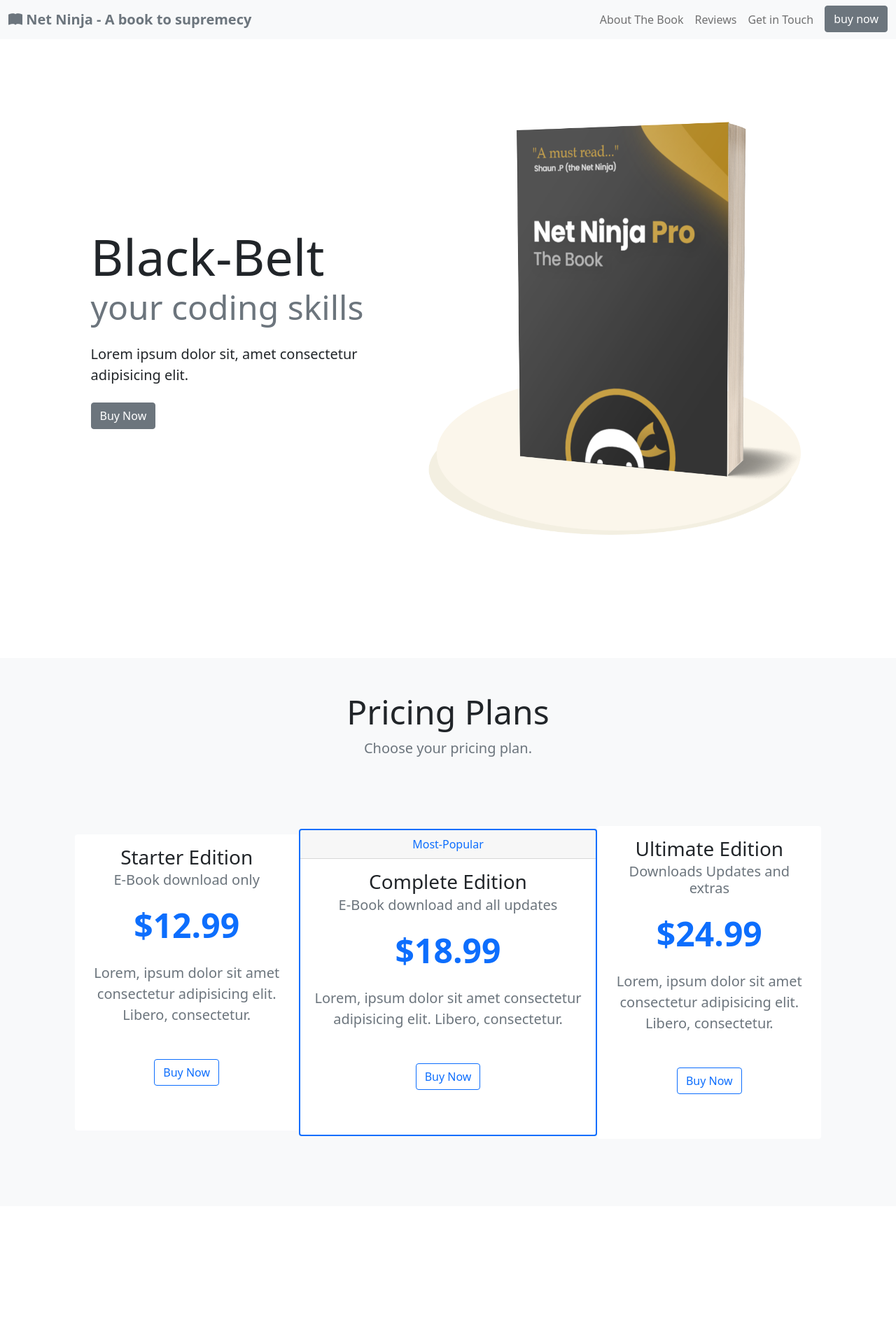
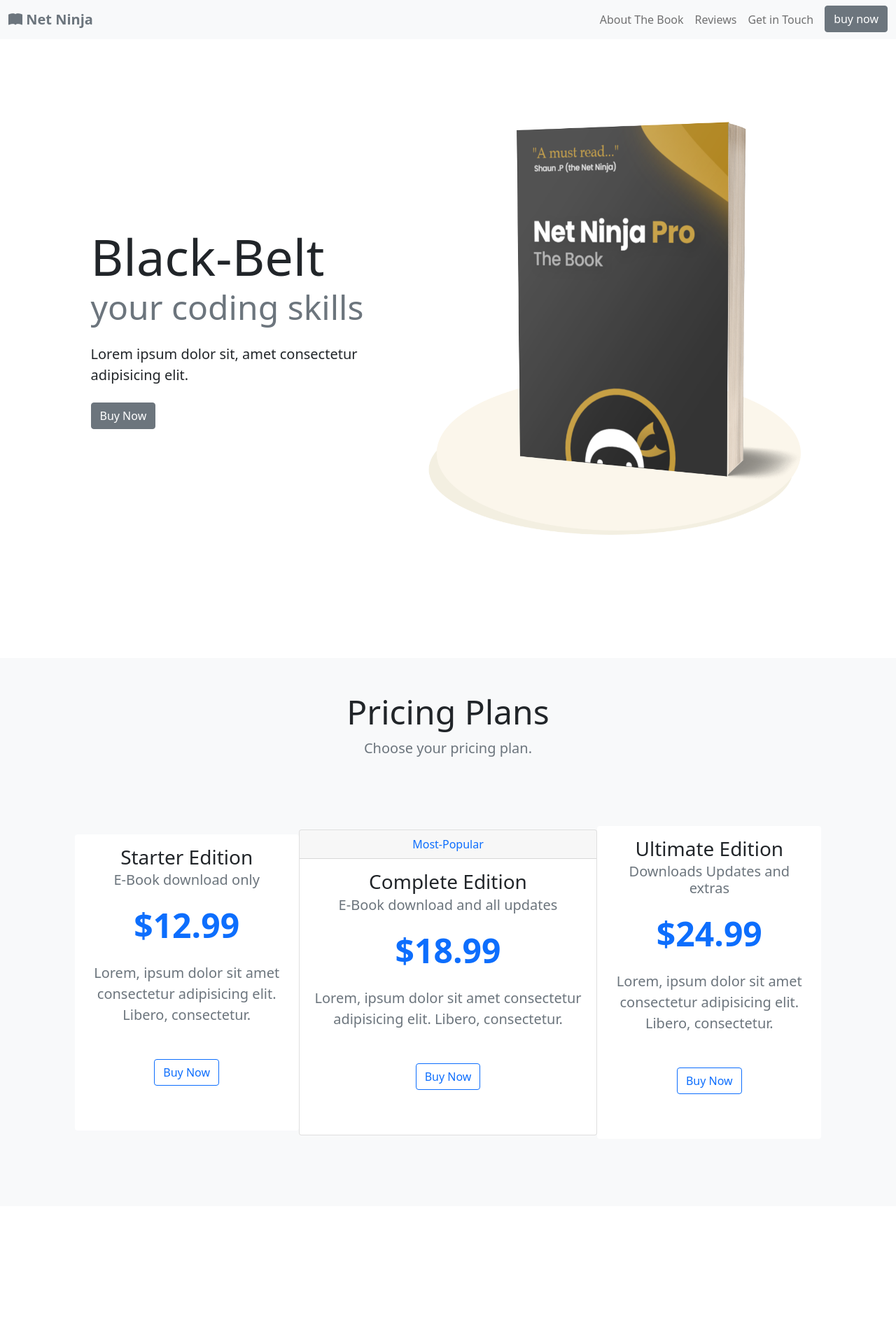
Before and after one commit to Shuvo-saha01/bs-starter, a plain HTML site: page index.html in a window 1280 px wide. Shown: the top 1900 px of the page at 70% size. Drawn offline with nearby package versions, Linux system fonts and the light colour scheme.

Commit message:
fixed bugs for low low-res veiwport

```diff
--- a/index.html
+++ b/index.html
@@ -11,18 +11,14 @@
       crossorigin="anonymous"
     />
     <link rel="stylesheet" href="styles.css" />
-    <style>
-      section{
-        padding: 60px 0;
-      }
-    </style>
+
   </head>
   <body>
     <!--nav bar-->
     <nav class="navbar navbar-expand-md navbar-light bg-light ">
       <div class="container-fluid">
         <a href="#intro" class="navbar-brand">
-          <span class="text-secondary fw-bold"><i class="bi bi-book-fill"></i> Net Ninja - A book to supremecy</span>
+          <span class="text-secondary fw-bold"><i class="bi bi-book-fill"></i> Net Ninja </span>
         </a>
     <!-- nav bar toggler -->
     <button class="navbar-toggler" type="button" data-bs-toggle="collapse" data-bs-target="#list" aria-controls="list" aria-expanded="false" aria-label="Toggle navigation">
@@ -107,7 +103,7 @@
   </div>
 
   <div class="col-9 col-md-4 col-lg-4">
-    <div class="card border-primary border-2">
+    <div class="card ">
       <div class="card-header text-center text-primary">
         Most-Popular
       </div>
--- a/styles.css
+++ b/styles.css
@@ -0,0 +1,3 @@
+section{
+    padding: 60px 0;
+  }
```
